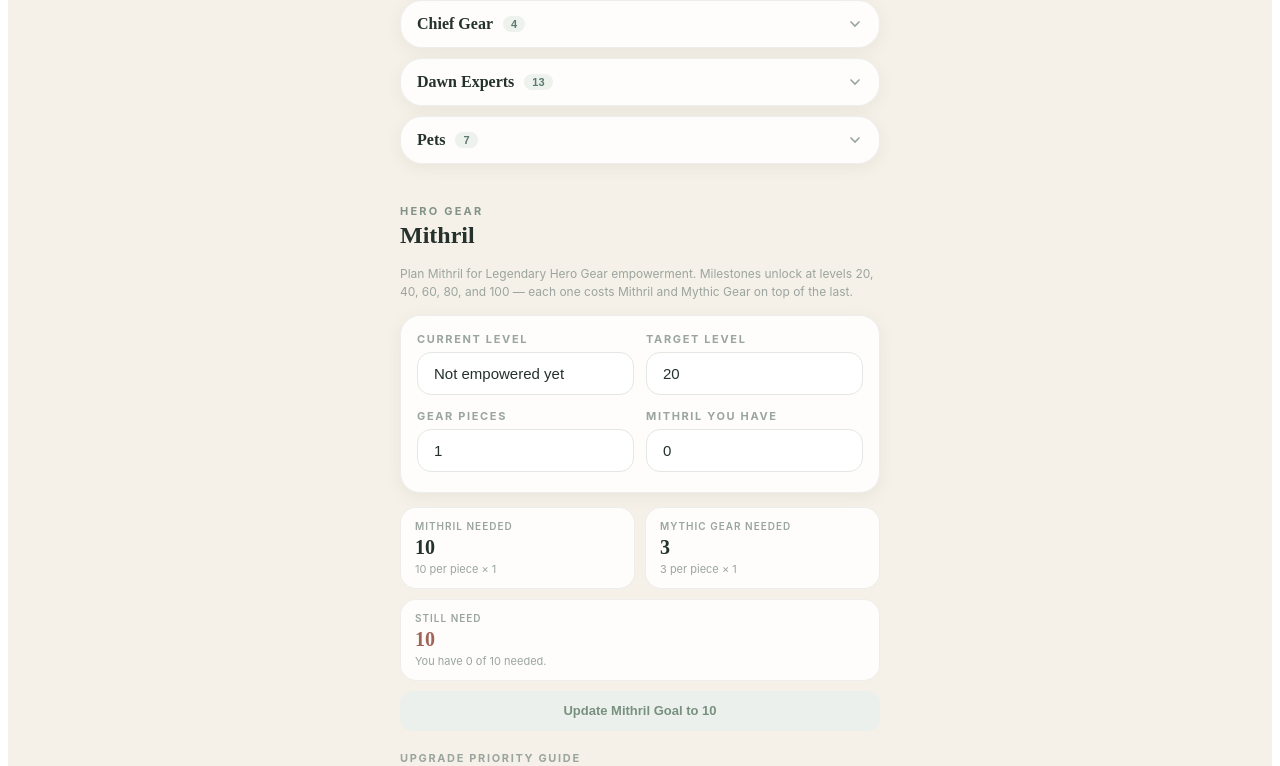
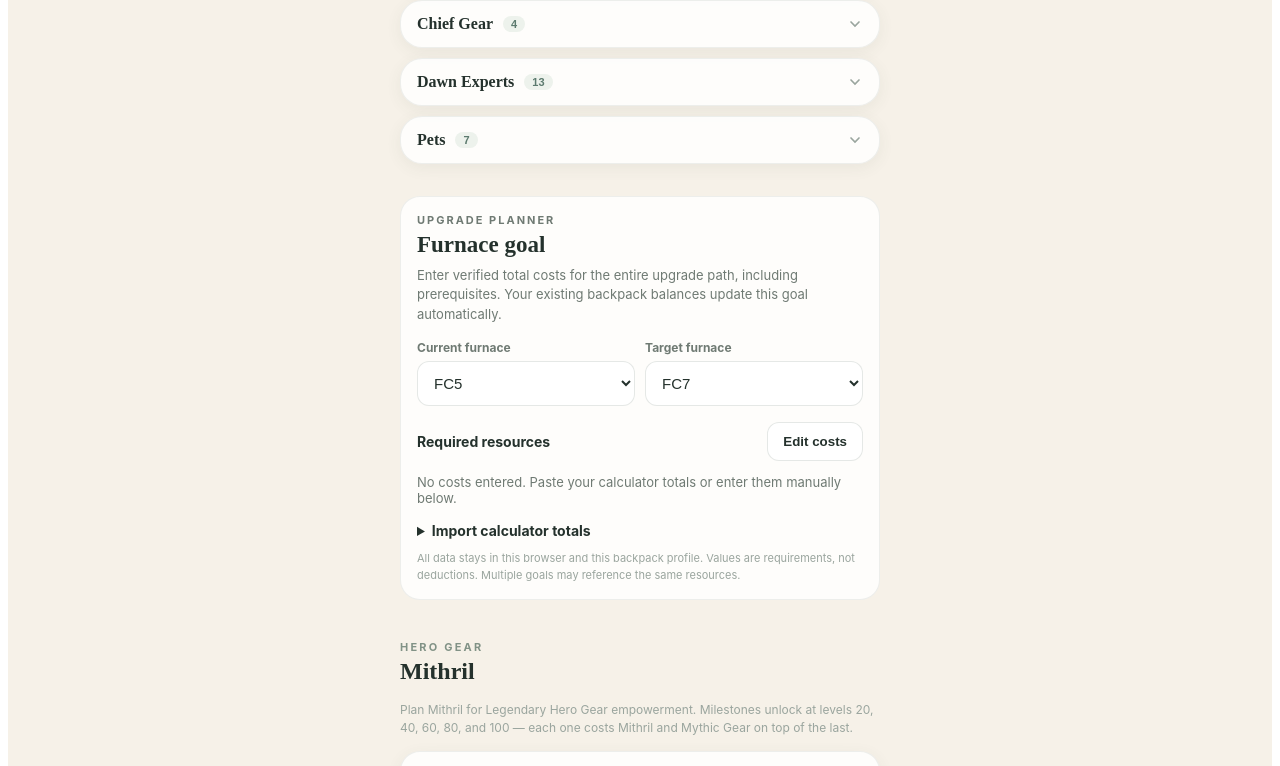
Before and after one commit to caroline3543/backpack-hub, a React (Create React App) app: page / in a window 1280 px wide. Shown: the part 1774-2540 px from the top of the page. Built offline with nearby package versions, Linux system fonts and the light colour scheme; the HTML template or start-up script is replaced by a standard one.

Commit message:
Add Furnace goal tab to existing backpack navigation

```diff
--- a/src/features/backpack/BackpackScreen.jsx
+++ b/src/features/backpack/BackpackScreen.jsx
@@ -10,6 +10,7 @@ import BackpackSheet          from "./BackpackSheet.jsx";
 import MithrilCalculator      from "./MithrilCalculator.jsx";
 import GearPriorityGuide      from "./GearPriorityGuide.jsx";
 import ExpertCalculator       from "./ExpertCalculator.jsx";
+import FurnaceGoal            from "./FurnaceGoal.jsx";
 import haptics from "../../utils/haptics.js";
 import { Toast as CelebToast, useCelebration } from "../../components/Celebration.jsx";
 import PinReplacePrompt from "../../components/PinReplacePrompt.jsx";
@@ -22,6 +23,7 @@ function SectionNav({ active, onChange, accent }) {
   const chips = [
     { key: "Items",    label: t("nav.items") },
     { key: "Mithril",  label: "Mithril" },
+    { key: "Furnace",  label: "Furnace" },
     { key: "Experts",  label: "Experts" },
   ];
   return (
@@ -99,6 +101,7 @@ export default function BackpackScreen({ userId, accent = "#78917f" }) {
   const refs = {
     Items:    useRef(null),
     Mithril:  useRef(null),
+    Furnace:  useRef(null),
     Experts:  useRef(null),
   };
 
@@ -262,6 +265,11 @@ export default function BackpackScreen({ userId, accent = "#78917f" }) {
         />
       </div>
 
+      {/* ── Furnace upgrade resource goal ── */}
+      <div ref={refs.Furnace} style={{ scrollMarginTop:16, marginTop:32 }}>
+        <FurnaceGoal userId={userId} items={items} balances={balances} onUpdateResource={handleNavigateSheet} />
+      </div>
+
       {/* ── Mithril calculator ── */}
       <div ref={refs.Mithril} style={{ scrollMarginTop:16, marginTop:32 }}>
         <SectionHeading kicker="Hero Gear" title="Mithril" />
```
